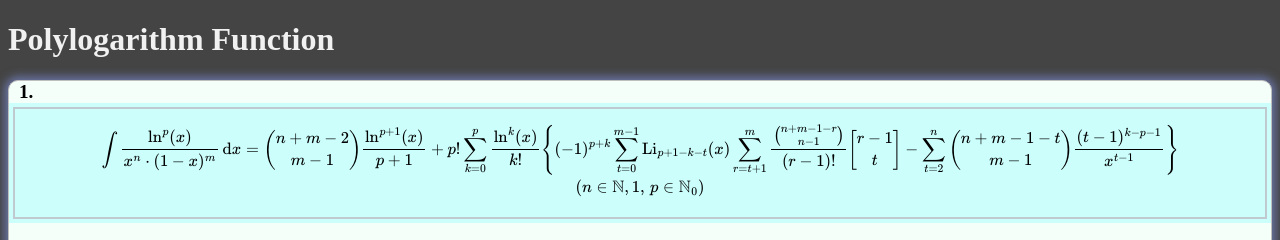
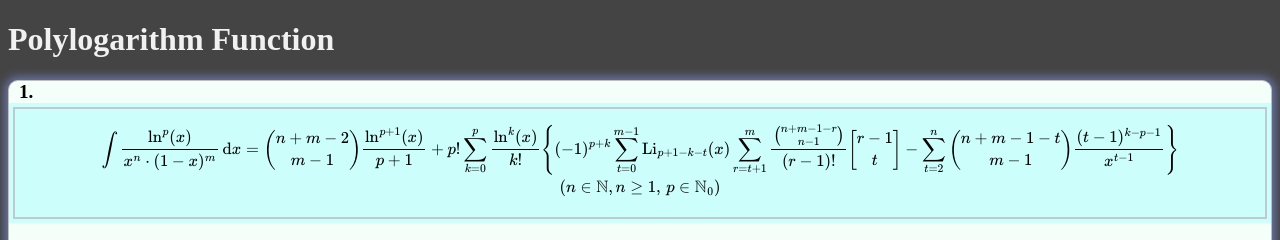
Before and after one commit to tamas-tech/tamas-tech.github.io, a plain HTML site: page samples/polylogII.html in a window 1280 px wide. Shown: the top 240 px of the page. Drawn offline with nearby package versions, Linux system fonts and the light colour scheme; some packages are replaced by stand-ins of ours.

Commit message:
Update polylogII.html

```diff
--- a/samples/polylogII.html
+++ b/samples/polylogII.html
@@ -31,7 +31,7 @@
     <div class="keret of odd" id="k1">
         <b><big class="sorszam">1. </big></b>
         <p class="keplet" style="padding-bottom:10px;margin-bottom:5px;background-color:#95ffff6e">\[\begin{gather*}\int \frac{\ln^{p}(x)}{x^{n}\cdot(1-x)^{m}}\,{\text{d} x}=\binom{n+m-2}{m-1}\dfrac{\ln^{p+1}(x)}{p+1}+p!\sum_{k=0}^{p}\frac{\ln^{k}(x)}{k!}\left\{(-1)^{p+k}\sum_{t=0}^{m-1}\text{Li}_{p+1-k-t}(x)\sum_{r=t+1}^{m}\dfrac{\binom{n+m-1-r}{n-1}}{(r-1)!}{r-1\brack
-            t} -\sum_{t=2}^{n}\binom{n+m-1-t}{m-1}\dfrac{(t-1)^{k-p-1}}{x^{t-1}}\right\}\\ \left(n \in \mathbb{N},1,\,p\in\mathbb{N}_{0}\right)\end{gather*}\]
+            t} -\sum_{t=2}^{n}\binom{n+m-1-t}{m-1}\dfrac{(t-1)^{k-p-1}}{x^{t-1}}\right\}\\ \left(n \in \mathbb{N},n\geq 1,\,p\in\mathbb{N}_{0}\right)\end{gather*}\]
         </p>
         <h2>I.Táblázatok</h2>
         <button class="showpre1" style="width:140px;margin-left:3px" onclick="tglHelp('binomtbl','stirling1tbl');" title="Toggle table of binomial coefficients">Binomial Coefficients</button><button class="showpre1" style="width:80px;margin-left:10px"
```
